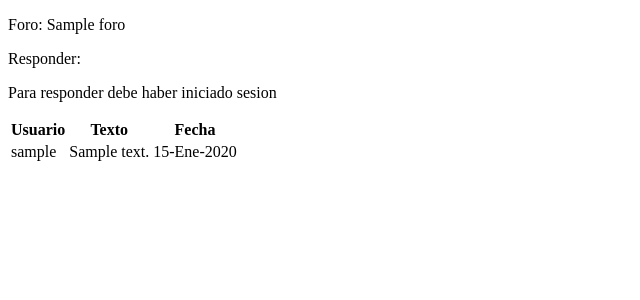
After one commit to jhosbert/klr_backend, a Django app: page /detallesForo/1 in a window 1280 px wide. The commit adds this page. Shown: the top 300 px of the page, without its empty margins (0-640 px from the left). Run offline with Django 3.2, Linux system fonts and the light colour scheme; tables that the repository leaves empty hold one stand-in row (values such as "Sample post"); parts of the project's set-up code (start-up, migrations or seed data) failed here and were passed over.

Commit message:
foro con comentarios

```diff
--- /dev/null
+++ b/klr/klr/templates/detallesForo.html
@@ -0,0 +1,45 @@
+<!DOCTYPE html>
+<html>
+<head>
+    <title></title>
+</head>
+<body>
+
+    <p> Foro: {{foro.nombre}}</p>
+
+    Responder:
+    {% if user.is_authenticated %}
+        <form id='formulario' enctype='multipart/form-data' method='post' action=''>{% csrf_token %}
+            {{formulario.texto.label}}{{formulario.texto}}{{formulario.texto.errors}}
+            <input type='submit' value='Enviar'/>
+        </form>
+    {% else %}
+        <p>Para responder debe haber iniciado sesion </p>
+    {% endif %}
+    <table>
+
+        <tr>
+            <th>Usuario</th>
+            <th>Texto</th>
+            <th>Fecha</th>
+        </tr>
+
+        {% for comentario in comentarios %}
+            <tr>
+                <td>{{comentario.usuario.username}}</td>
+                <td>{{comentario.texto}}</td>
+                <td>{{comentario.fecha | date:"d-M-Y"}}</td>
+            </tr>
+        {% empty %}
+            <p> No hay ningun comentario hasta el momento </p>
+        {% endfor %}
+
+    </table>
+
+
+
+
+
+
+</body>
+</html>
--- a/klr/klr/templates/login.html
+++ b/klr/klr/templates/login.html
@@ -3,4 +3,5 @@
 		{{formulario}}
 		<input type = "submit" value = "login">
 	</form>
+    {{mensaje}}
 </html>
--- a/klr/klr/urls.py
+++ b/klr/klr/urls.py
@@ -11,6 +11,7 @@ urlpatterns = patterns('',
 
     url(r'^media/(?P<path>.*)$', 'django.views.static.serve', {'document_root': settings.MEDIA_ROOT,}),
 
+    url(r'^$', 'manager.views.index'),
     url(r'^admin/doc/', include('django.contrib.admindocs.urls')),
     url(r'^admin/', include(admin.site.urls)),
     url(r'^login/$', 'manager.views.loginUser'),
@@ -18,5 +19,8 @@ urlpatterns = patterns('',
     url(r'^viaje/crearViaje/$', 'manager.views.crear_viaje'),
     url(r'^viaje/todos_viajes/$', 'manager.views.todos_viajes'),
     url(r'^viaje/detalles_viaje/(?P<id_viaje>\d+)$', 'manager.views.detalles_viaje'),
+    url(r'^todas_secciones/$', 'manager.views.todas_secciones'),
+    url(r'^nuevoForo/(?P<id_seccion>.*)$', 'manager.views.nuevoForo'),
+    url(r'^detallesForo/(?P<id_foro>.*)$', 'manager.views.detallesForo'),
 
 )
--- a/klr/manager/forms.py
+++ b/klr/manager/forms.py
@@ -16,3 +16,9 @@ class RegistroUsuarioForm(forms.ModelForm):
     nombre = forms.CharField(max_length = 100)
     contrasena = forms.CharField(max_length = 32, widget = forms.PasswordInput)
     correo = forms.EmailField(help_text='A valid email address, please.')
+
+class nuevoForoForm(forms.Form):
+    nombre = forms.CharField(max_length=20)
+
+class nuevoComentarioForm(forms.Form):
+    texto = forms.CharField(max_length=400)
--- a/klr/manager/models.py
+++ b/klr/manager/models.py
@@ -10,18 +10,19 @@ class Respuesta(models.Model):
 class Comentario(models.Model):
     texto = models.CharField(max_length=500)
     usuario = models.ForeignKey(User)
+    fecha = models.DateTimeField(auto_now=True)
 
 class Foro(models.Model):
     def __unicode__(self):
         return str(self.nombre)
     nombre = models.CharField(max_length=50)
-    comentario = models.ManyToManyField(Comentario)
+    comentario = models.ManyToManyField(Comentario,blank=True,null=True)
 
 class Seccion(models.Model):
     def __unicode__(self):
-        return str(self.seccion)
+        return str(self.nombre)
     nombre = models.CharField(max_length=50)
-    foro = models.ManyToManyField(Foro)
+    foro = models.ManyToManyField(Foro,blank=True,null=True)
 
 class Imagenes_Viajes(models.Model):
     def __unicode__(self):
@@ -34,4 +35,4 @@ class Viaje(models.Model):
     titulo = models.CharField(max_length=50)
     historia = models.CharField(max_length=500)
     aprobado = models.BooleanField(default=False)
-    imagen = models.ManyToManyField(Imagenes_Viajes)
+    imagen = models.ManyToManyField(Imagenes_Viajes,blank=True,null=True)
--- a/klr/manager/views.py
+++ b/klr/manager/views.py
@@ -3,10 +3,13 @@ from django.contrib.auth import login, authenticate,logout
 from django.template import RequestContext
 from django.contrib.auth.forms import AuthenticationForm
 from django.http import HttpResponseRedirect
+from django.contrib.auth.decorators import login_required
 from manager.models import *
 from manager.forms import *
 
-# Create your views here.
+def index(request):
+    return render_to_response('index.html',context_instance = RequestContext(request))
+
 def loginUser(request):
     if request.method == 'POST':
         formulario = AuthenticationForm(request.POST)
@@ -17,21 +20,22 @@ def loginUser(request):
         if access is not None:
             if access.is_active:
                 login(request,access)
-                return HttpResponseRedirect('/login')
-        formulario = AuthenticationForm()
-        print 'error'
-        return render_to_response('login.html',{'formulario':formulario,'mensaje':'eeeeeeeeeeerrrrorrr'},context_instance = RequestContext(request))
+                return HttpResponseRedirect('/')
+        else:
+            formulario = AuthenticationForm()
+            return render_to_response('login.html',{'formulario':formulario,'mensaje':'error al iniciar sesion'},context_instance = RequestContext(request))
     formulario = AuthenticationForm()
     return render_to_response('login.html',{'formulario':formulario},context_instance = RequestContext(request))
 
 def todos_foros(request,id_seccion):
-    seccion = Seccion.objects.get(id=id_seccion)
-    return render_to_response('todos_foros.html',{'seccion':seccion},context_instance = RequestContext(request))
+    seccion = Seccion.objects.get(id=int(id_seccion))
+    return render_to_response('todos_foros.html',{'seccion':seccion,'id_seccion':id_seccion},context_instance = RequestContext(request))
 
 def todos_viajes(request):
     viaje = Viaje.objects.all()
     return render_to_response('todos_viajes.html',{'viaje':viaje},context_instance = RequestContext(request))
 
+@login_required(login_url='/')
 def crear_viaje(request):
     if request.method == 'POST':
         formulario = ViajeForm(request.POST,request.FILES)
@@ -67,3 +71,41 @@ def Registro_usuario(request):
 def detalles_viaje(request,id_viaje):
     viaje = Viaje.objects.get(id=id_viaje)
     return render_to_response('detalles_viaje.html',{'viaje':viaje},context_instance=RequestContext(request))
+
+def todas_secciones(request):
+    secciones = Seccion.objects.all()
+    return render_to_response('todas_secciones.html',{'secciones':secciones},context_instance=RequestContext(request))
+
+def nuevoForo(request,id_seccion):
+    if request.method == 'POST':
+        formulario = nuevoForoForm(request.POST,request.FILES)
+        if formulario.is_valid():
+            nombre = formulario.cleaned_data['nombre']
+            foro = Foro.objects.create(nombre=nombre)
+            foro.save()
+
+            #ManyToMany
+            seccion = Seccion.objects.get(id = int(id_seccion))
+            seccion.foro.add(foro)
+            seccion.save()
+            return HttpResponseRedirect('/todos_foros/' + id_seccion)
+
+    formulario = nuevoForoForm()
+    return render_to_response('nuevoForo.html',{'formulario':formulario},context_instance=RequestContext(request))
+
+def detallesForo(request,id_foro):
+    foro = Foro.objects.get(id=int(id_foro))
+    if request.method == 'POST':
+        formulario = nuevoComentarioForm(request.POST,request.FILES)
+        if formulario.is_valid():
+            texto = formulario.cleaned_data['texto']
+            usuario = request.user
+            coment = Comentario.objects.create(texto=texto,usuario=usuario)
+            coment.save()
+            foro.comentario.add(coment)
+            foro.save()
+            return HttpResponseRedirect('/detallesForo/' + id_foro)
+
+    comentarios = foro.comentario.all().order_by('-fecha')
+    formulario = nuevoComentarioForm()
+    return render_to_response('detallesForo.html',{'foro':foro,'comentarios':comentarios,'formulario':formulario},context_instance=RequestContext(request))
```
Also changed, not shown: klr/klr/templates/index.html (added, +15 -0 lines), klr/klr/templates/nuevoForo.html (added, +17 -0 lines), klr/klr/templates/todas_secciones.html (added, +17 -0 lines), klr/klr/templates/todos_foros.html (+5 -2 lines).
